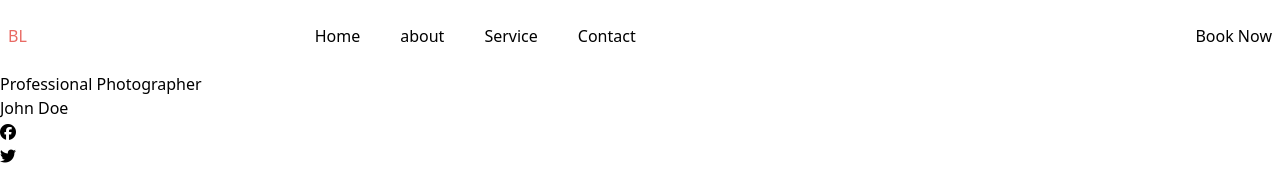
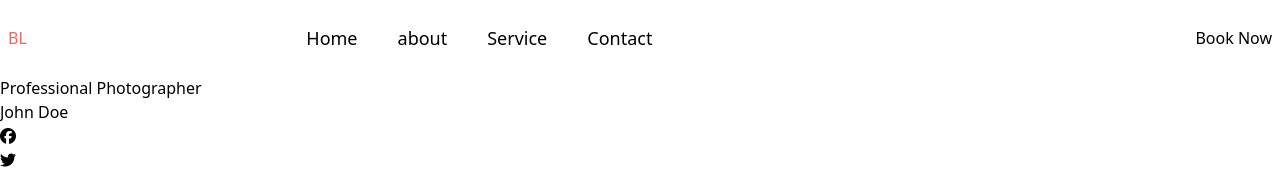
Before and after one commit to BlanchardIlela/PortfolioWebsiteTailwindCSS, a website: page index.html in a window 1280 px wide. Shown: the top 169 px of the page. Drawn offline with nearby package versions, Linux system fonts and the light colour scheme; files that its build step writes are made by us from their sources.

Commit message:
mise en forme de nav partie 1

```diff
--- a/index.html
+++ b/index.html
@@ -19,16 +19,24 @@
             <a class="text-accent" href="#">BL</a>
             <ul class="nav sm:flex-row sm:scale-y-100 sm:backdrop-blur-0 sm:static sm:p-2 sm:bg-transparent">
                 <li class="m-2">
-                    <a href="#">Home</a>
+                    <a class="py-2 text-lg relative transition-colors hover:text-secondary before:content-['' ] before:absolute
+                    before:w-2/4 before:h-px hover:before:origin-left before:bg-secondary before:left-0 before:bottom-0
+                    before:scale-x-0 hover:before:scale-x-100 before:origin-right before:transition-transform" href="#">Home</a>
                 </li>
                 <li class="m-2">
-                    <a href="#">about</a>
+                    <a class="py-2 text-lg relative transition-colors hover:text-secondary before:content-['' ] before:absolute
+                    before:w-2/4 before:h-px hover:before:origin-left before:bg-secondary before:left-0 before:bottom-0
+                    before:scale-x-0 hover:before:scale-x-100 before:origin-right before:transition-transform" href="#">about</a>
                 </li>
                 <li class="m-2">
-                    <a href="#">Service</a>
+                    <a class="py-2 text-lg relative transition-colors hover:text-secondary before:content-['' ] before:absolute
+                    before:w-2/4 before:h-px hover:before:origin-left before:bg-secondary before:left-0 before:bottom-0
+                    before:scale-x-0 hover:before:scale-x-100 before:origin-right before:transition-transform" href="#">Service</a>
                 </li>
                 <li class="m-2">
-                    <a href="#">Contact</a>
+                    <a class="py-2 text-lg relative transition-colors hover:text-secondary before:content-['' ] before:absolute
+                    before:w-2/4 before:h-px hover:before:origin-left before:bg-secondary before:left-0 before:bottom-0
+                    before:scale-x-0 hover:before:scale-x-100 before:origin-right before:transition-transform" href="#">Contact</a>
                 </li>
             </ul>
 
```
